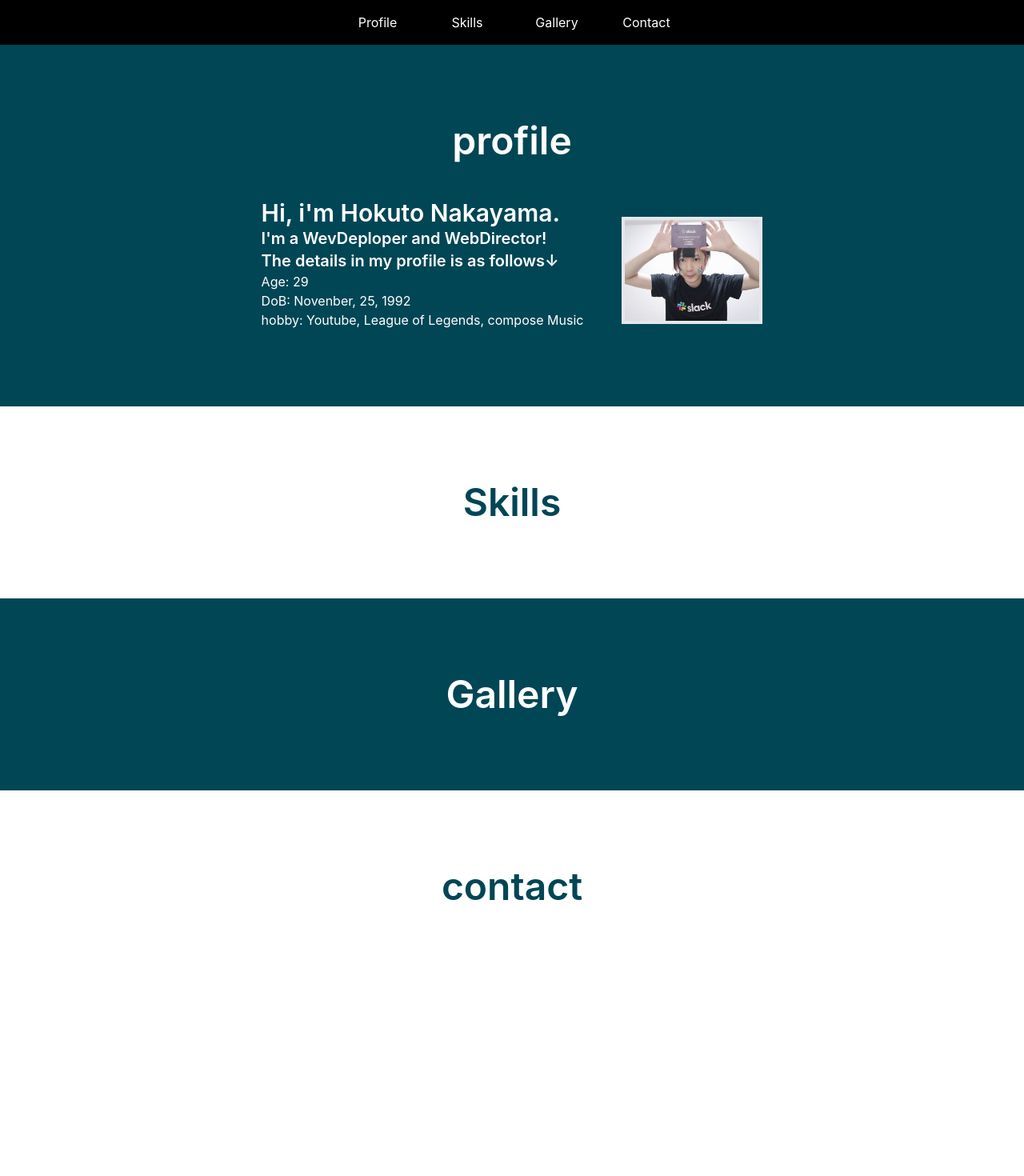
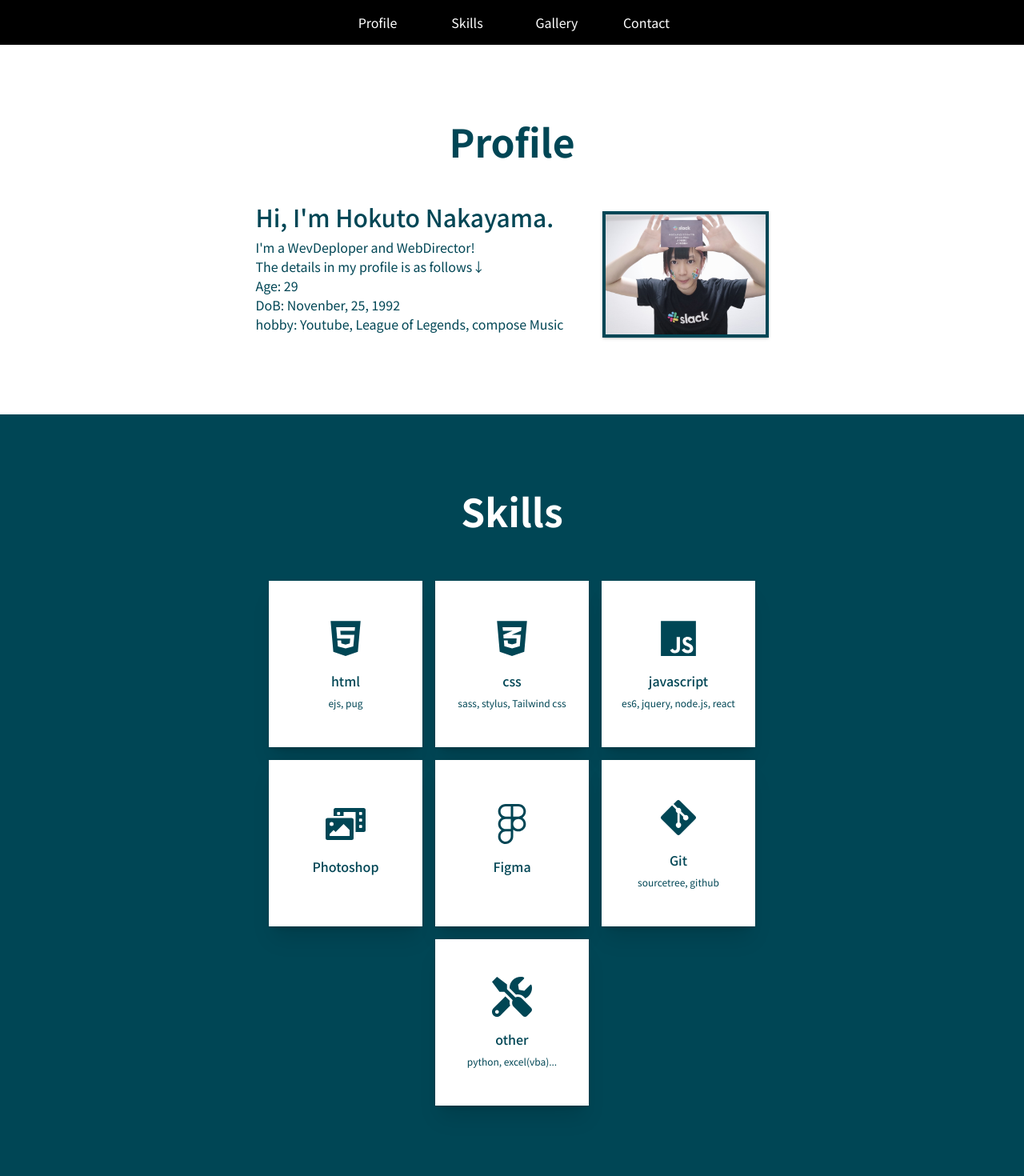
Before and after one commit to chanhoku/intro, a React (Create React App) app: page / in a window 1280 px wide. Shown: the top 1470 px of the page at 80% size. Before the commit the page ends 1228 px from the top, so only its background shows below. Built offline with nearby package versions, Linux system fonts and the light colour scheme.

Commit message:
#portfolio
スキル完成

```diff
--- a/src/components/Contact.jsx
+++ b/src/components/Contact.jsx
@@ -2,7 +2,7 @@ import {FaTwitter, FaGithub} from 'react-icons/fa';
 
 export const Contact = () => {
     return (
-      <section id="contact" className="py-24 px-4 bg-white text-main">
+      <section id="contact" className="py-24 px-4 bg-main text-white">
         <h2 className="text-5xl text-center font-semibold">contact</h2>
       </section>
     );
--- a/src/components/Gallery.jsx
+++ b/src/components/Gallery.jsx
@@ -1,6 +1,6 @@
 export const Gallery = () => {
     return(
-        <section id="gallery" className="py-24 px-4 bg-main text-white">
+        <section id="gallery" className="py-24 px-4 bg-white text-main">
         <h2 className="text-5xl text-center font-semibold">Gallery</h2>
       </section>
     );
--- a/src/components/Profile.jsx
+++ b/src/components/Profile.jsx
@@ -1,18 +1,18 @@
 import profileicon from "../images/profileicon.jpg";
 export const Profile = () => {
     return(
-        <section id="profile" className="py-24 px-4 bg-main text-white">
-            <h2 className="text-5xl text-center font-semibold">profile</h2>
+        <section id="profile" className="py-24 px-4 bg-white text-main">
+            <h2 className="text-5xl text-center font-semibold">Profile</h2>
             <div className="flex justify-center justify-items-center items-center mt-12 flex-col md:flex-row">
                 <div>
-                    <p className="text-3xl font-semibold">Hi, i'm Hokuto Nakayama.</p>
-                    <p className="text-xl font-semibold">I'm a WevDeploper and WebDirector!<br />
-                        The details in my profile is as follows↓<br /> </p>
-                    <p>Age: 29<br />
+                    <p className="text-3xl font-medium">Hi, I'm Hokuto Nakayama.</p>
+                    <p className="mt-2">I'm a WevDeploper and WebDirector!<br />
+                        The details in my profile is as follows↓<br />
+                    Age: 29<br />
                     DoB: Novenber, 25, 1992<br />
                     hobby: Youtube,  League of Legends, compose Music</p>
                 </div>
-                <div className="mt-4 md:w-44 md:ml-12 border-4"><img src={profileicon} alt="profileicon"/></div>
+                <div className="mt-4 md:w-52 md:ml-12 border-main border-4 shadow drop-shadow"><img src={profileicon} alt="profileicon"/></div>
             </div>
         </section>
     );
--- a/src/components/Skills.jsx
+++ b/src/components/Skills.jsx
@@ -1,7 +1,33 @@
+import { IconContext } from 'react-icons'
+import {FaHtml5, FaCss3Alt, FaJs, FaPhotoVideo, FaFigma, FaGitAlt, FaTools} from 'react-icons/fa';
+
 export const Skills = () => {
+  const skillData = [
+    { name:'html', detail:'ejs, pug', icon:<FaHtml5 /> },
+    { name:'css', detail:'sass, stylus, Tailwind css', icon:<FaCss3Alt /> },
+    { name:'javascript', detail:'es6, jquery, node.js, react', icon:<FaJs /> },
+    { name:'Photoshop', detail:'', icon:<FaPhotoVideo /> },
+    { name:'Figma', detail:'', icon:<FaFigma /> },
+    { name:'Git', detail:'sourcetree, github', icon:<FaGitAlt /> },
+    { name:'other', detail:'python, excel(vba)...', icon:<FaTools /> },
+  ];
     return (
-      <section id="skills" className="py-24 px-4 bg-white text-main">
+      <section id="skills" className="py-24 px-4 bg-main text-white">
         <h2 className="text-5xl text-center font-semibold">Skills</h2>
+        <div className="mt-12 flex justify-center">
+          <ul className="flex flex-col md:flex-row md:flex-wrap text-main w-7/12 md:w-full md:max-w-3xl justify-center">
+            { skillData.map((skills) =>
+              <li className="mt-4 md:mx-2 bg-white shadow-xl drop-shadow p-4 md:w-1/4 h-52 flex justify-center flex-col text-center">
+                <IconContext.Provider value={{ size: '50px' }}>
+                  <div className='flex justify-center'>{skills.icon}</div>
+                </IconContext.Provider>
+                <p className="mt-4 font-medium">{skills.name}</p>
+                <p className="mt-2 text-xs">{skills.detail}</p>
+              </li>
+            )}
+            <li className=""></li>
+          </ul>
+        </div>
       </section>
     );
 };
--- a/src/index.css
+++ b/src/index.css
@@ -1,14 +1,11 @@
+@import url('https://fonts.googleapis.com/css2?family=Noto+Sans+JP:wght@100;300;400;500;700;900&display=swap');
 @tailwind base;
 @tailwind components;
 @tailwind utilities;
 
 body {
   margin: 0;
-  font-family: -apple-system, BlinkMacSystemFont, 'Segoe UI', 'Roboto', 'Oxygen',
-    'Ubuntu', 'Cantarell', 'Fira Sans', 'Droid Sans', 'Helvetica Neue',
-    sans-serif;
-  -webkit-font-smoothing: antialiased;
-  -moz-osx-font-smoothing: grayscale;
+  font-family: 'Noto sans JP';
 }
 
 code {
--- a/tailwind.config.js
+++ b/tailwind.config.js
@@ -6,7 +6,10 @@ module.exports = {
     extend: {
       colors:{
         'main':'#004655',
-      }
+      },
+      fontFamily:{
+        'sans':['Noto Sans JP']
+      },
     },
   },
   plugins: [],
```
